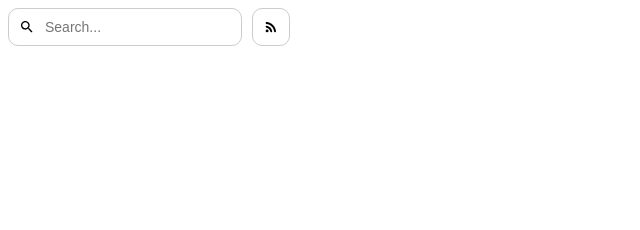
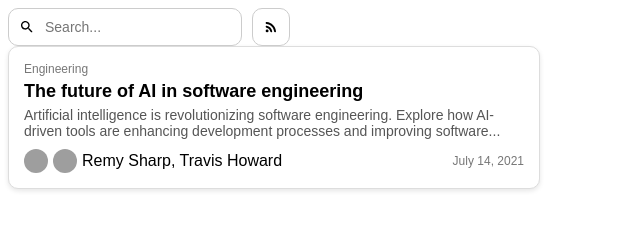
Before and after one commit to SmallCakekoo/Laboratorio2, a plain HTML site: page index.html in a window 1280 px wide. Shown: the whole page, without its empty margins (0-640 px from the left). Drawn offline with Linux system fonts and the light colour scheme.

Commit message:
fetch (news):full news component

```diff
--- /dev/null
+++ b/componentes/news.js
@@ -0,0 +1,74 @@
+class NewsCard extends HTMLElement {
+    constructor() {
+      super();
+      this.attachShadow({ mode: "open" });
+    }
+
+    connectedCallback() {
+      this.render();
+    }
+
+    render() {
+      this.shadowRoot.innerHTML = `
+        <style>
+          :host {
+            display: block;
+            font-family: Arial, sans-serif;
+            border: 1px solid #ddd;
+            border-radius: 10px;
+            padding: 15px;
+            max-width: 500px;
+            background: white;
+            box-shadow: 0 2px 5px rgba(0, 0, 0, 0.1);
+          }
+          .category {
+            font-size: 12px;
+            color: #777;
+          }
+          .title {
+            font-size: 18px;
+            font-weight: bold;
+            margin: 5px 0;
+          }
+          .description {
+            font-size: 14px;
+            color: #555;
+            margin: 5px 0;
+          }
+          .footer {
+            display: flex;
+            justify-content: space-between;
+            align-items: center;
+            margin-top: 10px;
+          }
+          .authors {
+            display: flex;
+            align-items: center;
+            gap: 5px;
+          }
+          .authors img {
+            width: 24px;
+            height: 24px;
+            border-radius: 50%;
+          }
+          .date {
+            font-size: 12px;
+            color: #777;
+          }
+        </style>
+        <div class="category">Engineering</div>
+        <div class="title">The future of AI in software engineering</div>
+        <div class="description">Artificial intelligence is revolutionizing software engineering. Explore how AI-driven tools are enhancing development processes and improving software...</div>
+        <div class="footer">
+          <div class="authors">
+            <img src="https://icon-library.com/images/avatar-icon-images/avatar-icon-images-4.jpg" alt="Author 1">
+            <img src="https://icon-library.com/images/avatar-icon-images/avatar-icon-images-4.jpg" alt="Author 2">
+            <span>Remy Sharp, Travis Howard</span>
+          </div>
+          <div class="date">July 14, 2021</div>
+        </div>
+      `;
+    }
+  }
+
+  customElements.define("news-card", NewsCard);
--- a/index.html
+++ b/index.html
@@ -9,5 +9,6 @@
 </head>
 <body>
     <search-bar></search-bar>
+    <news-card></news-card>
 </body>
 </html>
--- a/index.js
+++ b/index.js
@@ -1 +1,2 @@
-import './componentes/Search-bar.js'
+import './componentes/search-bar.js'
+import './componentes/news.js'
```
Also changed, not shown: componentes/dial.js (added), componentes/landing-page.js (deleted), componentes/search-bar.css (deleted).
